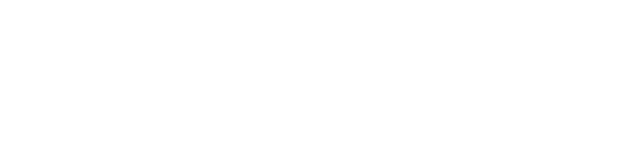
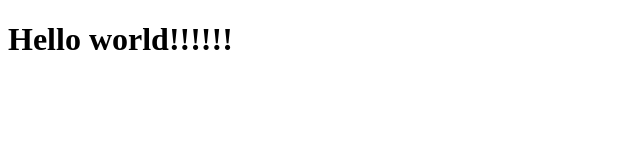
Before and after one commit to Khoa-Henry/githubsetup, a plain HTML site: page index.html in a window 1280 px wide. Shown: the whole page, without its empty margins (0-640 px from the left). Drawn offline with Linux system fonts and the light colour scheme.

Commit message:
add h1 tag that says hello world

```diff
--- a/index.html
+++ b/index.html
@@ -6,6 +6,6 @@
     <title>Document</title>
 </head>
 <body>
-
+    <h1>Hello world!!!!!!</h1>
 </body>
 </html>
```
